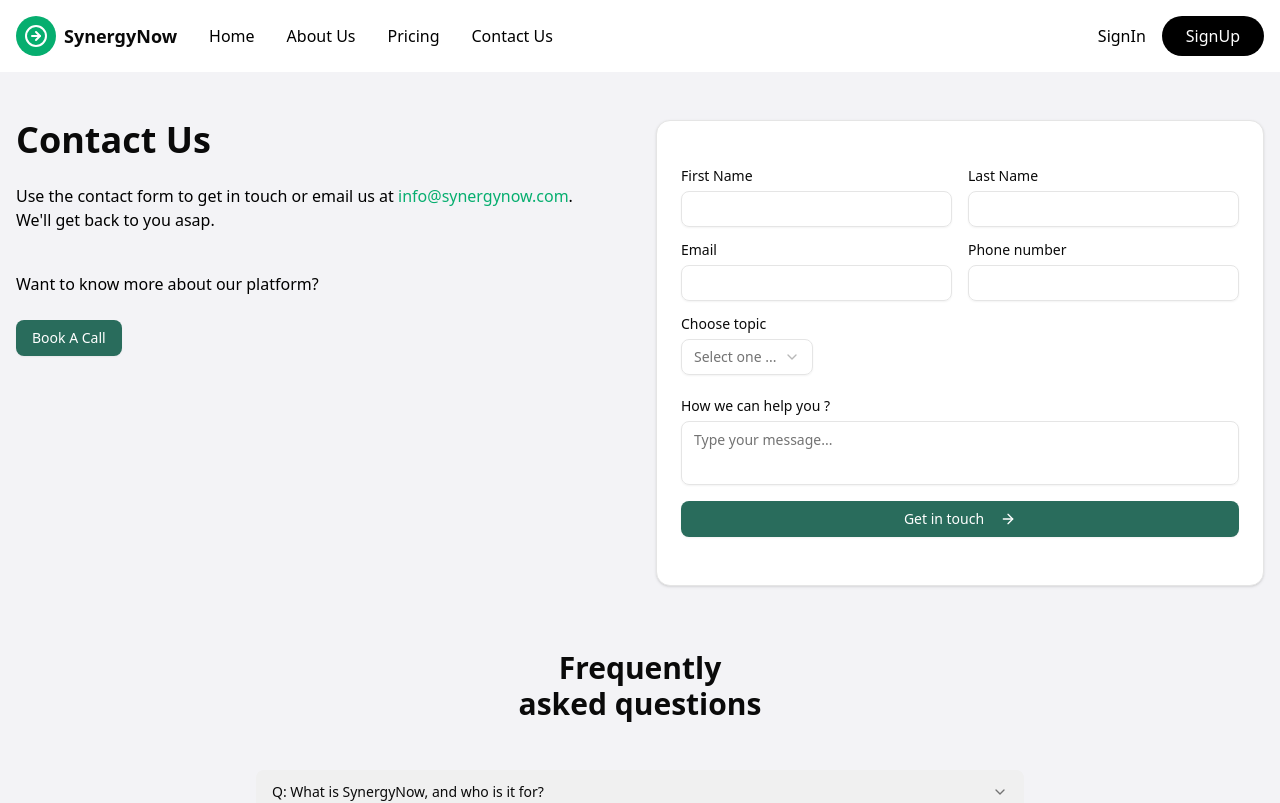
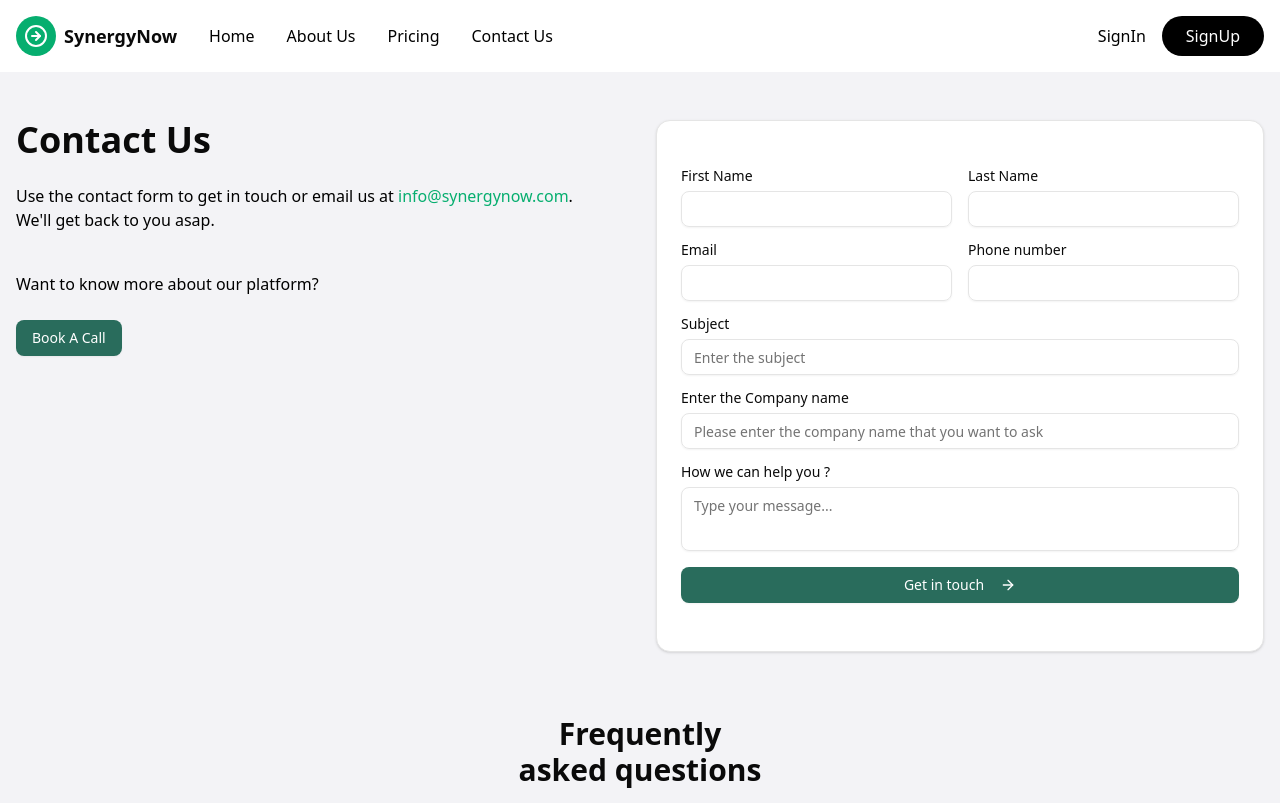
Before and after one commit to YounesBousfiha/SynergyNow, a Next.js app in the folder frontend/: page /contact in a window 1280 px wide. Shown: the top 803 px of the page. Built offline with nearby package versions, Linux system fonts and the light colour scheme.

Commit message:
Add contact form enhancements to include subject and company name fields

```diff
--- a/frontend/src/app/(public)/contact/page.jsx
+++ b/frontend/src/app/(public)/contact/page.jsx
@@ -10,6 +10,8 @@ import { Button } from "../../../components/ui/button";
 import { ArrowRight } from "lucide-react";
 import { useState } from 'react';
 import { Suspense} from "react";
+import {toast} from "sonner";
+import { getintouchService} from "../../../services/getintouchService";
 
 export default function ContactPage() {
 
@@ -17,7 +19,8 @@ export default function ContactPage() {
     const [lastname, setLastname] = useState("");
     const [email, setEmail] = useState("");
     const [phone, setPhone] = useState("");
-    const [type, setType] = useState("");
+    const [companyName, setCompanyName] = useState("");
+    const [subject, setSubject] = useState("");
     const [message, setMessage] = useState("");
 
     const handleSubmit = (e) => {
@@ -26,11 +29,21 @@ export default function ContactPage() {
             firstname,
             lastname,
             email,
+            subject,
             phone,
-            type,
+            companyName,
             message
         };
 
+        try {
+            const response = getintouchService.send(formData);
+            if(response.status === 200) {
+                toast.success("Message has sent successfully , Check your Mail")
+            }
+        } catch (error) {
+            console.error(error);
+            toast.error("Error while sending the message")
+        }
         console.log(formData);
     }
     return (
@@ -96,21 +109,22 @@ export default function ContactPage() {
                                     />
                                 </div>
                                 <div className="space-y-2 md:col-span-2">
-                                    <Label htmlFor="topic">Choose topic</Label>
-                                    <Select
-                                        name="type"
-                                    onValueChange={(value) => setType(value)}
-                                        defaultValue="general"
-                                        value={type}
-                                        >
-                                        <SelectTrigger>
-                                            <SelectValue  placeholder="Select one ..."/>
-                                        </SelectTrigger>
-                                        <SelectContent>
-                                            <SelectItem value="general">General Inquiry</SelectItem>
-                                            <SelectItem value="support">Technical Support</SelectItem>
-                                        </SelectContent>
-                                    </Select>
+                                    <Label htmlFor="subject">Subject</Label>
+                                    <Input
+                                        id="subject"
+                                        name="subject"
+                                        placeholder="Enter the subject"
+                                        onChange={(e) => setSubject(e.target.value)}
+                                    />
+                                </div>
+                                <div className="space-y-2 md:col-span-2">
+                                    <Label htmlFor="company_name">Enter the Company name</Label>
+                                    <Input
+                                        id="company_name"
+                                        name="company_name"
+                                        placeholder="Please enter the company name that you want to ask"
+                                        onChange={(e) => setCompanyName(e.target.value)}
+                                    />
                                 </div>
                                 <div className="space-y-2 md:col-span-2">
                                     <Label htmlFor="message">How we can help you ?</Label>
```
